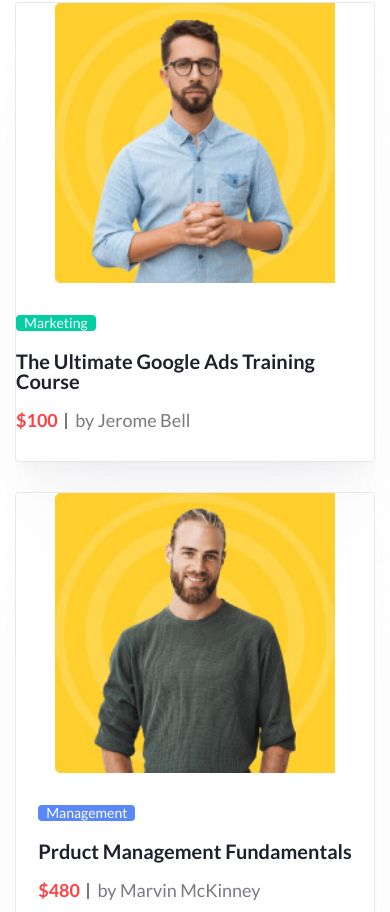
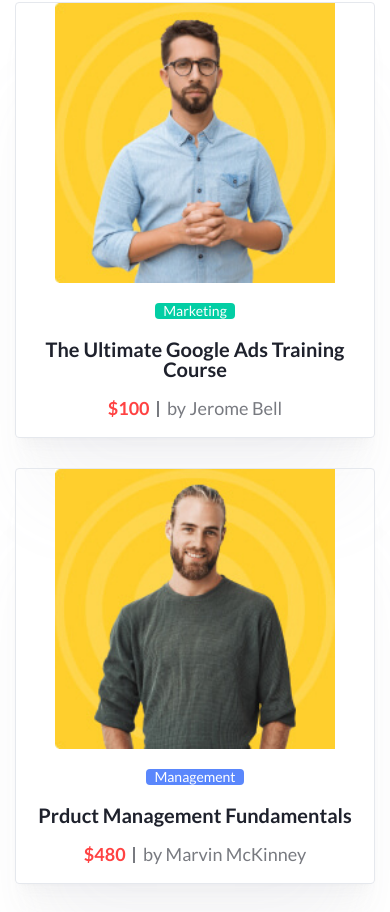
Before and after one commit to Daria-Mol/homework-17, a plain HTML site: page index.html in a window 390 px wide. Shown: the part 1973-2885 px from the top of the page. Drawn offline with Linux system fonts and the light colour scheme.

Commit message:
ih;iho;oi

```diff
--- a/css/style.css
+++ b/css/style.css
@@ -383,9 +383,12 @@ main{
 	}
 
 }
-@media(max-width: 330px){
+@media(max-width: 365px){
 	.statistics-head__value{
 		font-size: 30px;
+	}
+	.main__head{
+		padding:220px 0px 20px 0px;
 	}
 }
 
@@ -682,8 +685,6 @@ main{
 	gap: 20px;
 
 	padding: 32px 0px;
-
-
 }
 
 .card__subject {
@@ -726,7 +727,6 @@ main{
 @media (max-width:490px){
 	.card {
 		flex-direction: column;
-
 	}
 	.card__image {
 		flex-basis: 380px;
@@ -736,6 +736,14 @@ main{
 		height: 100%;
 		object-fit: cover;
 	}
+	.card__content{
+		padding: 20px 10px;
+		align-items: center;
+	}
+	.card__topic {
+		text-align: center;
+	}
+
 }
 @media (max-width:390px){
 	.card__image {
```
